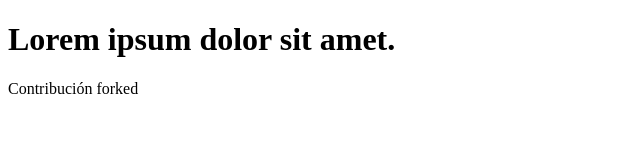
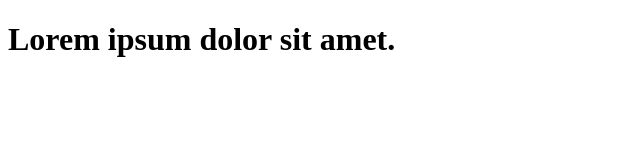
Before and after one commit to Gelecin/Evaluacion, a plain HTML site: page index.html in a window 1280 px wide. Shown: the whole page, without its empty margins (0-640 px from the left). Drawn offline with Linux system fonts and the light colour scheme.

Commit message:
cambios realizados desde el fork

```diff
--- a/index.html
+++ b/index.html
@@ -7,6 +7,5 @@
 </head>
 <body>
     <h1>Lorem ipsum dolor sit amet.</h1>
-    <p>Contribución forked</p>
 </body>
 </html>
```
